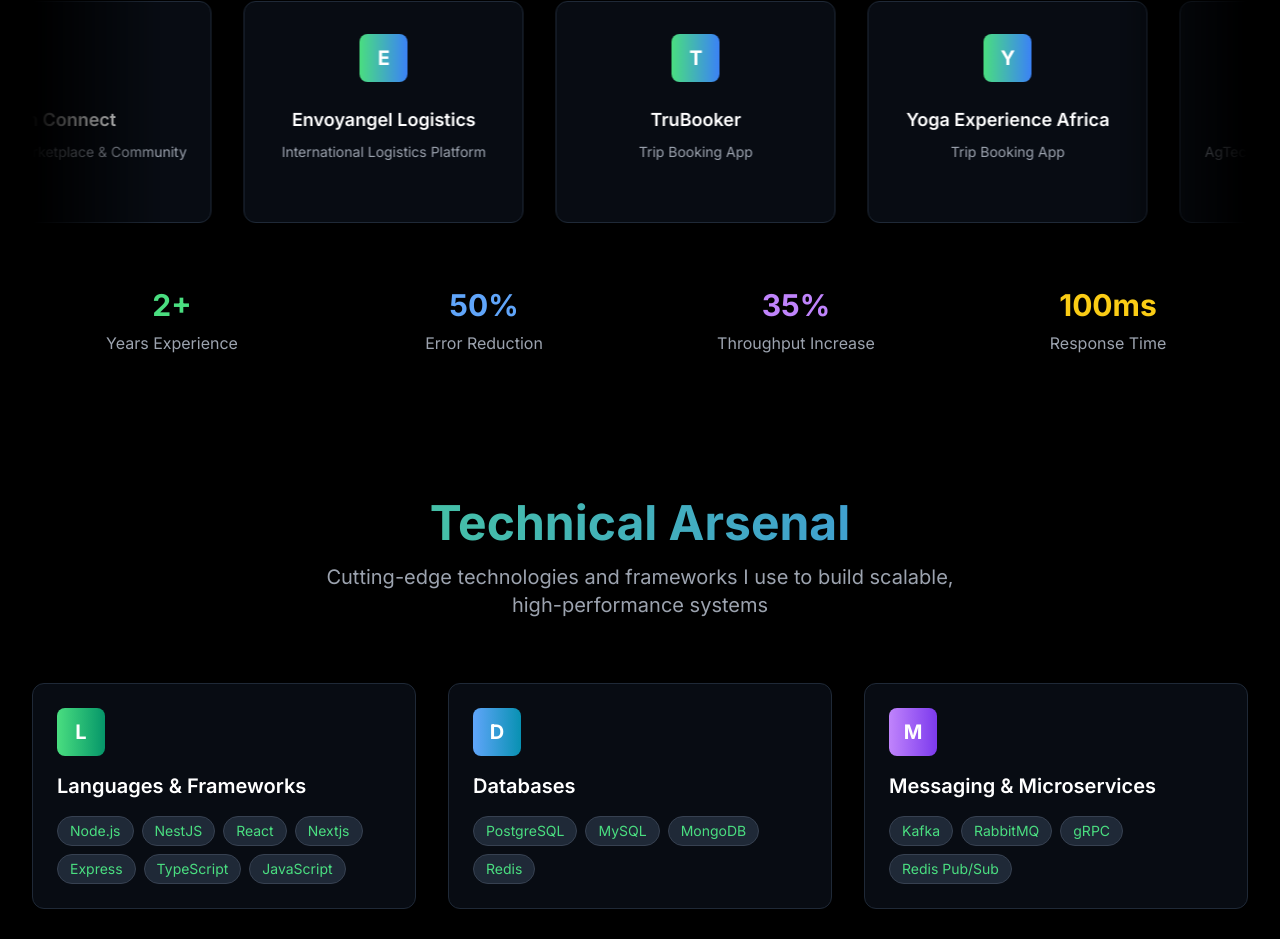
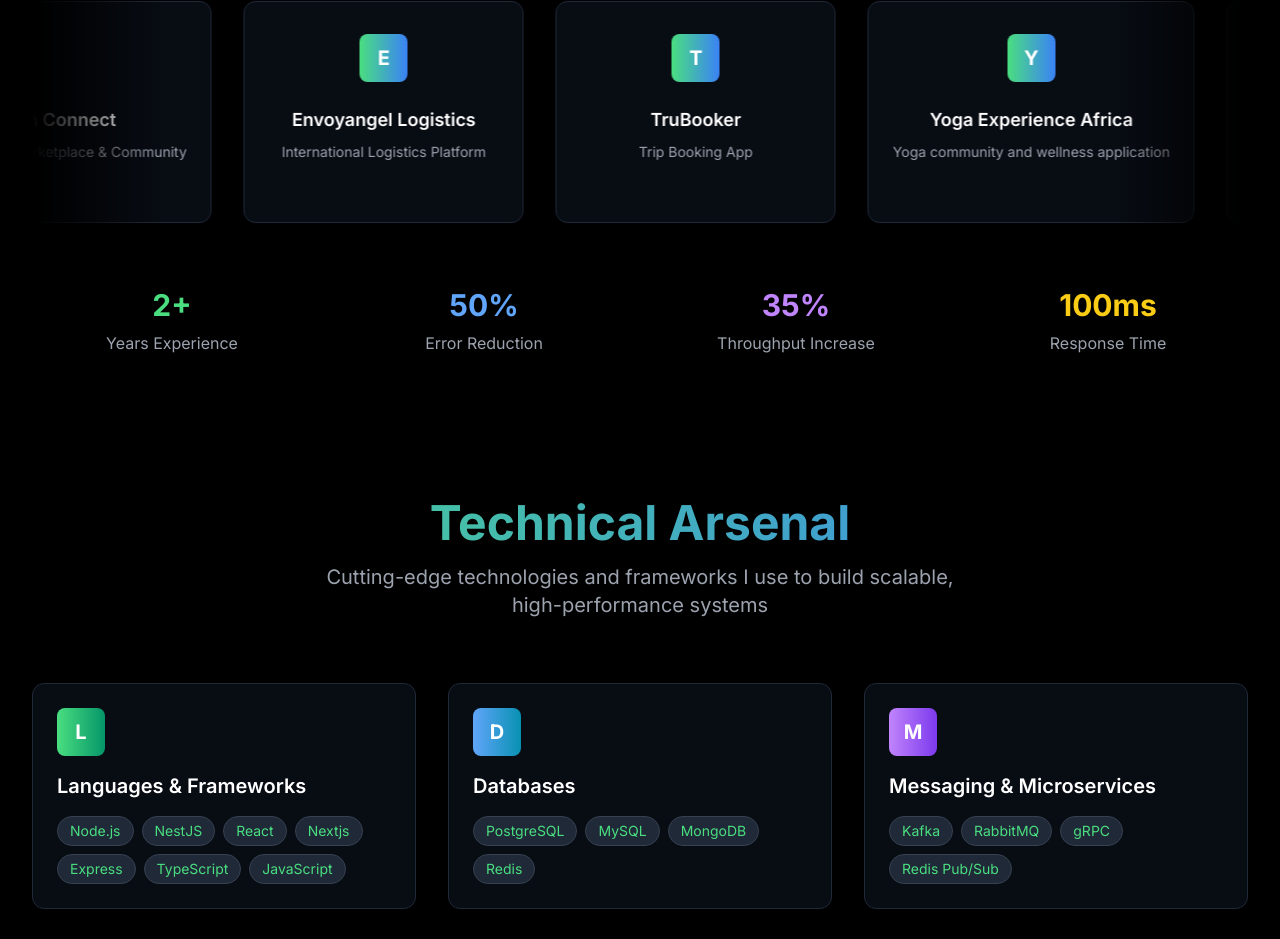
Before and after one commit to Vix1209/me, a Next.js app: page / in a window 1280 px wide. Shown: the part 991-1930 px from the top of the page. Built offline with nearby package versions, Linux system fonts and the light colour scheme.

Commit message:
docs(companies-carousel): update description for Yoga Experience Africa
The description for Yoga Experience Africa was updated to better reflect the nature of the application as a yoga community and wellness platform.

```diff
--- a/components/companies-carousel.tsx
+++ b/components/companies-carousel.tsx
@@ -25,7 +25,7 @@ const companies = [
     name: "Yoga Experience Africa",
     logo: "/placeholder.svg?height=60&width=180",
     website: "https://www.yogaexperiences.africa",
-    description: "Trip Booking App",
+    description: "Yoga community and wellness application",
   },
 ];
 
```
